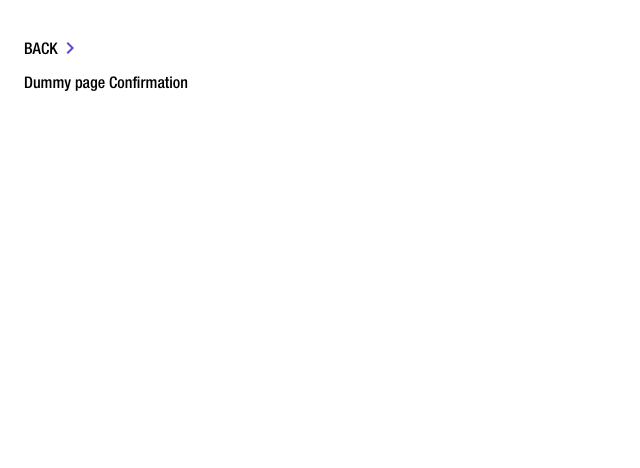
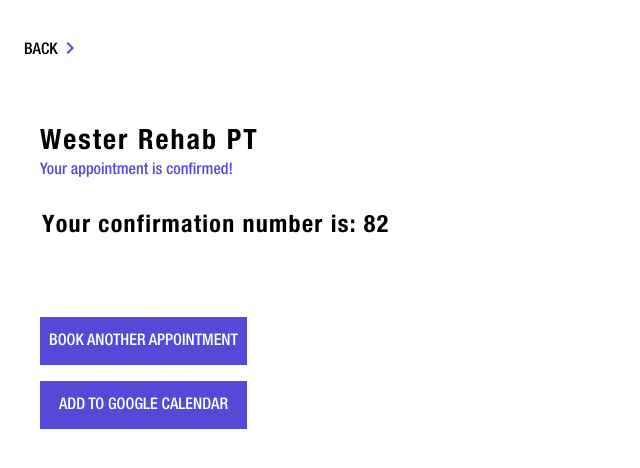
Before and after one commit to chingu-voyages/v44-tier3-team-40, a Next.js app: page /admin/confirmation in a window 1280 px wide. Shown: the top 468 px of the page, without its empty margins (0-640 px from the left). Built offline with nearby package versions, Linux system fonts and the light colour scheme.

Commit message:
feat: Added content and style to the page

```diff
--- a/app/(client)/admin/confirmation/page.tsx
+++ b/app/(client)/admin/confirmation/page.tsx
@@ -1,5 +1,42 @@
 const Confirmation = () => {
-	return <p>Dummy page Confirmation</p>;
+	const confirmationNumber = () => {
+		return Math.floor(Math.random() * 10000);
+	};
+
+	return (
+		<>
+			<div className="mt-[3em] ml-[1em]">
+				<h2>Wester Rehab PT</h2>
+				<p className="text-[#554ad8]">Your appointment is confirmed!</p>
+			</div>
+
+			<h3 className="ml-[0.75em] mt-[1em] w-[445px] h-[78px]">
+				Your confirmation number is: {confirmationNumber()}{" "}
+			</h3>
+
+			{/* Button to be replaced with component once finished */}
+			{/* Add link and href to another page when designated */}
+			<div>
+				<button
+					type="submit"
+					className="h-[48px] w-[207px] ml-[1em] mt-[2em] text-white  bg-[#554ad8] center"
+				>
+					BOOK ANOTHER APPOINTMENT
+				</button>
+			</div>
+
+			{/* Button to be replaced with component once finished */}
+			{/* Add link and href to another page when designated */}
+			<div>
+				<button
+					type="submit"
+					className="h-[48px] w-[207px] ml-[1em] mt-[1em] text-white  bg-[#554ad8] center"
+				>
+					ADD TO GOOGLE CALENDAR
+				</button>
+			</div>
+		</>
+	);
 };
 
 export default Confirmation;
```
